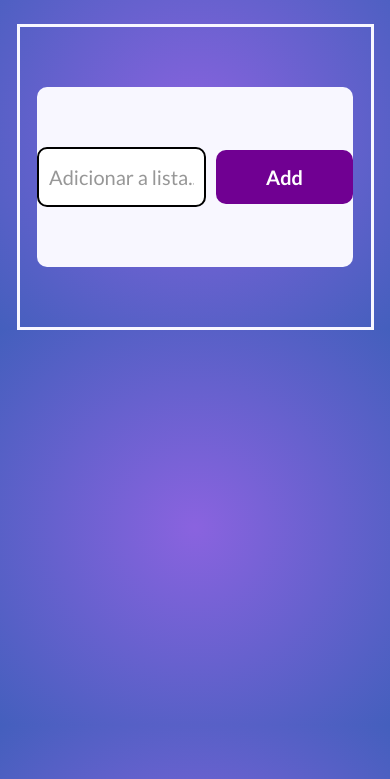
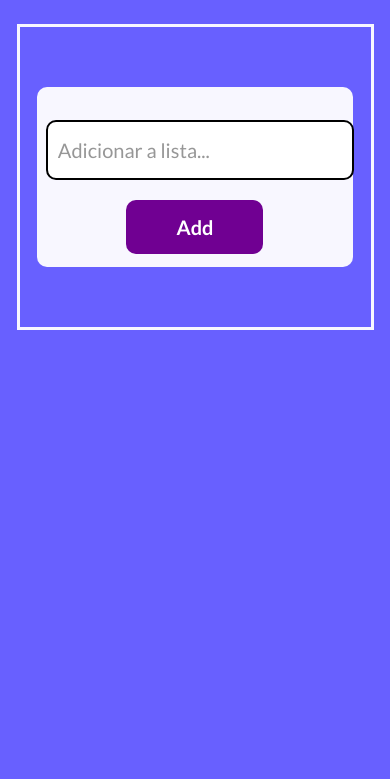
Before and after one commit to gjbaltieri/ToDoList, a plain HTML site: page index.html in a window 390 px wide. Shown: the part 65-844 px from the top of the page. Drawn offline with Linux system fonts and the light colour scheme.

Commit message:
Add files via upload

```diff
--- a/style/style.css
+++ b/style/style.css
@@ -11,6 +11,8 @@ h1 {color: #f8f7ff;
     text-align: center;
 padding: 10px;}
 body {background: rgb(138,99,223);
+    background-repeat: no-repeat;
+    background-size: cover;
     background: radial-gradient(circle, rgba(138,99,223,1) 0%, rgba(68,95,189,1) 100%);}
 
 #conteudo {width: 90%;
@@ -72,12 +74,6 @@ li:nth-child(odd) {
 
 }
 
-
-.concluido {
-    text-decoration: line-through;
-}
-
-
 .icon {
 
 
@@ -96,3 +92,29 @@ right: 0;
 text-align: center;
 color: white
 }
+
+
+@media screen and (max-width: 800px) {
+    body {background: rgb(104, 96, 255);
+    }
+
+#container {
+    display: flex;
+    flex-direction: column;
+    align-items: center;
+    width: 90%;
+    height: 180px;
+    border-radius: 10px;
+    background-color: var(--bgcolor);
+    margin: 30px auto 30px auto;}
+
+#input {width: 90%;
+    height: 20%;
+    margin: 20px;
+    border: 0;
+    padding: 10px;
+    margin-right: 10px;
+    font-size: 20px;
+    border: 2px solid black;
+    border-radius: 10px;}
+}}}
```
